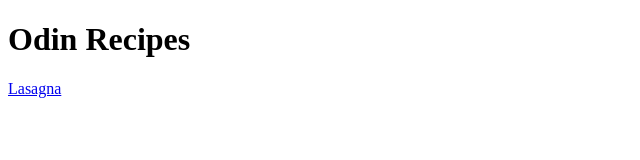
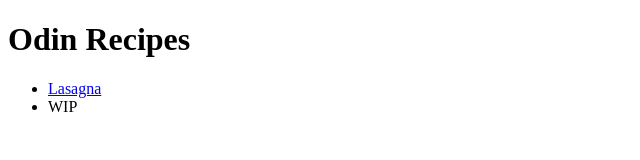
Before and after one commit to dismats/odin-recipes, a plain HTML site: page index.html in a window 1280 px wide. Shown: the whole page, without its empty margins (0-640 px from the left). Drawn offline with Linux system fonts and the light colour scheme.

Commit message:
final stage of this project

```diff
--- a/index.html
+++ b/index.html
@@ -8,6 +8,9 @@
 </head>
 <body>
     <h1>Odin Recipes</h1>
-    <a href="recipes/lasagna.html">Lasagna</a>
+    <ul>
+        <li><a href="recipes/lasagna.html">Lasagna</a></li>
+        <li>WIP</li>
+    </ul>
 </body>
 </html>
```
